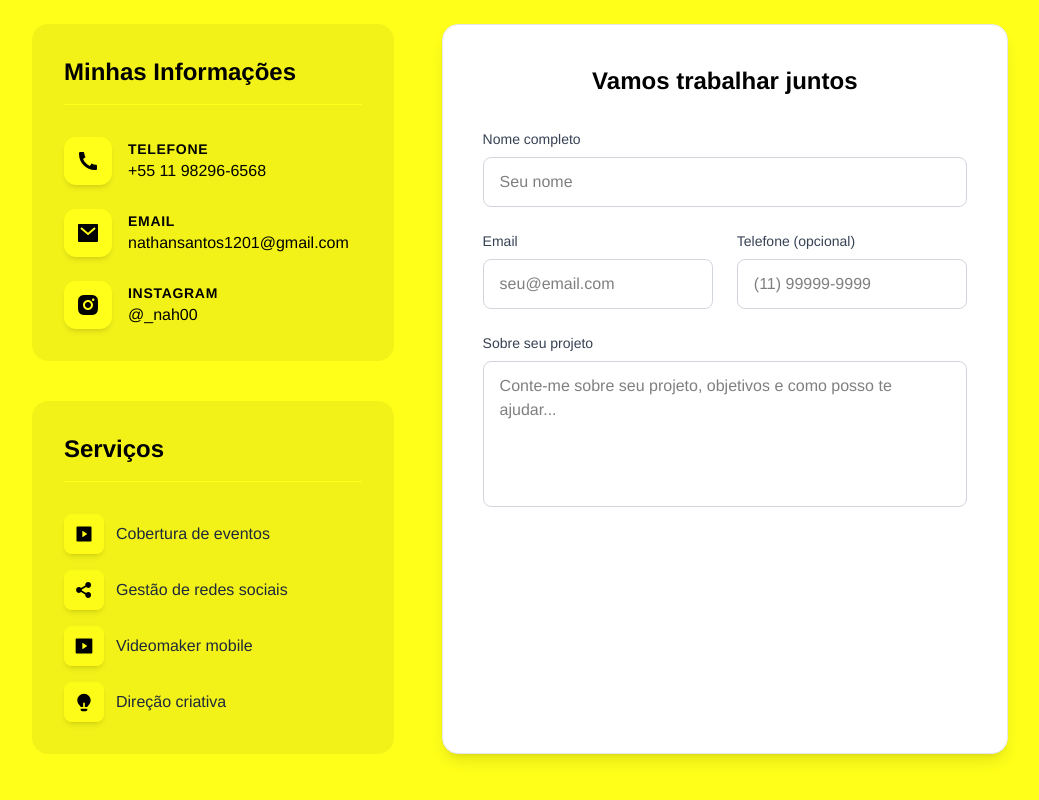
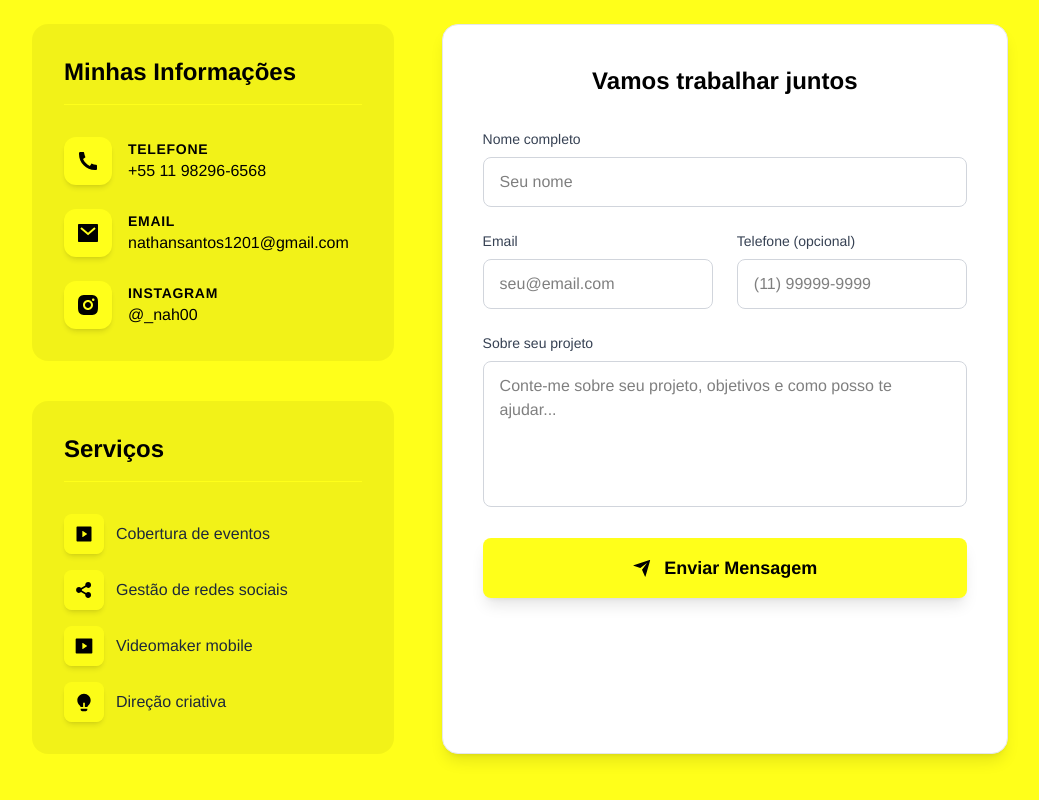
Before and after one commit to DevBrigante/projectnathan, a React (Vite) app: page / in a window 1280 px wide. Shown: the part 5674-6474 px from the top of the page, without its empty margins (120-1159 px from the left). Built offline with nearby package versions, Linux system fonts and the light colour scheme.

Commit message:
Nova funcionalidade do formulario com o emailjs

```diff
--- a/package.json
+++ b/package.json
@@ -10,6 +10,7 @@
     "preview": "vite preview"
   },
   "dependencies": {
+    "@emailjs/browser": "^4.4.1",
     "@remixicon/react": "^4.6.0",
     "@tailwindcss/vite": "^4.1.11",
     "motion": "^12.23.12",
--- a/src/components/ContactForm/index.tsx
+++ b/src/components/ContactForm/index.tsx
@@ -1,11 +1,18 @@
 import { useState } from 'react'
-import { RiPhoneFill, RiMailFill, RiInstagramFill, RiVideoFill, RiShareFill, RiMovieFill, RiLightbulbFill } from '@remixicon/react'
+import { RiPhoneFill, RiMailFill, RiInstagramFill, RiVideoFill, RiShareFill, RiMovieFill, RiLightbulbFill, RiSendPlaneFill } from '@remixicon/react'
+import emailjs from '@emailjs/browser'
 
 interface FormData {
     name: string
     email: string
     phone: string
     projectDescription: string
+}
+
+interface FormStatus {
+    isLoading: boolean
+    message: string
+    type: 'success' | 'error' | ''
 }
 
 export const ContactForm = () => {
@@ -16,12 +23,70 @@ export const ContactForm = () => {
         projectDescription: ''
     })
 
+    const [formStatus, setFormStatus] = useState<FormStatus>({
+        isLoading: false,
+        message: '',
+        type: ''
+    })
+
     const handleInputChange = (e: React.ChangeEvent<HTMLInputElement | HTMLTextAreaElement>) => {
         const { name, value } = e.target
         setFormData(prev => ({
             ...prev,
             [name]: value
         }))
+
+        if (formStatus.message) {
+            setFormStatus({ isLoading: false, message: '', type: '' })
+        }
+    }
+
+    const handleSubmit = async (e: React.FormEvent) => {
+        e.preventDefault()
+
+        setFormStatus({ isLoading: true, message: '', type: '' })
+
+        try {
+            // Configurações do EmailJS - configure no arquivo .env
+            const serviceId = import.meta.env.VITE_EMAILJS_SERVICE_ID
+            const templateId = import.meta.env.VITE_EMAILJS_TEMPLATE_ID
+            const publicKey = import.meta.env.VITE_EMAILJS_PUBLIC_KEY
+
+            if (!serviceId || !templateId || !publicKey) {
+                throw new Error('Configurações do EmailJS não encontradas. Verifique o arquivo .env')
+            }
+
+            const templateParams = {
+                from_name: formData.name,
+                from_email: formData.email,
+                phone: formData.phone,
+                message: formData.projectDescription,
+                to_email: 'nathansantos1201@gmail.com'
+            }
+
+            await emailjs.send(serviceId, templateId, templateParams, publicKey)
+
+            setFormStatus({
+                isLoading: false,
+                message: 'Mensagem enviada com sucesso! Entrarei em contato em breve.',
+                type: 'success'
+            })
+
+            setFormData({
+                name: '',
+                email: '',
+                phone: '',
+                projectDescription: ''
+            })
+
+        } catch (error) {
+            console.error('Erro ao enviar email:', error)
+            setFormStatus({
+                isLoading: false,
+                message: 'Erro ao enviar mensagem. Tente novamente ou entre em contato diretamente.',
+                type: 'error'
+            })
+        }
     }
 
     return (
@@ -122,7 +187,7 @@ export const ContactForm = () => {
                     <div className="relative z-10">
                         <h3 className="text-2xl font-semibold text-center text-black mb-8 animate-fadeIn">Vamos trabalhar juntos</h3>
 
-                        <form className="space-y-6 animate-fadeIn" style={{ animationDelay: "0.2s" }}>
+                        <form className="space-y-6 animate-fadeIn" style={{ animationDelay: "0.2s" }} onSubmit={handleSubmit}>
                             <div>
                                 <label htmlFor="name" className="block text-sm font-medium text-gray-700 mb-2">
                                     Nome completo
@@ -177,12 +242,50 @@ export const ContactForm = () => {
                                     Sobre seu projeto
                                 </label>
                                 <textarea
+                                    id="projectDescription"
+                                    name="projectDescription"
+                                    value={formData.projectDescription}
+                                    onChange={handleInputChange}
                                     required
                                     rows={5}
                                     className="w-full px-4 py-3 border border-gray-300 rounded-lg resize-none outline-none"
                                     placeholder="Conte-me sobre seu projeto, objetivos e como posso te ajudar..."
                                 />
                             </div>
+
+                            {/* Mensagem de status */}
+                            {formStatus.message && (
+                                <div className={`p-4 rounded-lg text-center font-medium ${
+                                    formStatus.type === 'success'
+                                        ? 'bg-green-100 text-green-800 border border-green-200'
+                                        : 'bg-red-100 text-red-800 border border-red-200'
+                                }`}>
+                                    {formStatus.message}
+                                </div>
+                            )}
+
+                            {/* Botão de envio */}
+                            <button
+                                type="submit"
+                                disabled={formStatus.isLoading}
+                                className={`w-full py-4 px-6 rounded-lg font-semibold text-lg transition-all duration-300 flex items-center justify-center space-x-3 ${
+                                    formStatus.isLoading
+                                        ? 'bg-gray-400 cursor-not-allowed'
+                                        : 'bg-yellow hover:bg-yellow/90 hover:scale-[1.02] active:scale-[0.98]'
+                                } text-black shadow-lg`}
+                            >
+                                {formStatus.isLoading ? (
+                                    <>
+                                        <div className="w-5 h-5 border-2 border-black border-t-transparent rounded-full animate-spin"></div>
+                                        <span>Enviando...</span>
+                                    </>
+                                ) : (
+                                    <>
+                                        <RiSendPlaneFill size={20} />
+                                        <span className='cursor-pointer'>Enviar Mensagem</span>
+                                    </>
+                                )}
+                            </button>
                         </form>
                     </div>
                 </div>
```
Also changed, not shown: 2 other files (tests, documents, lock files or other folders).
